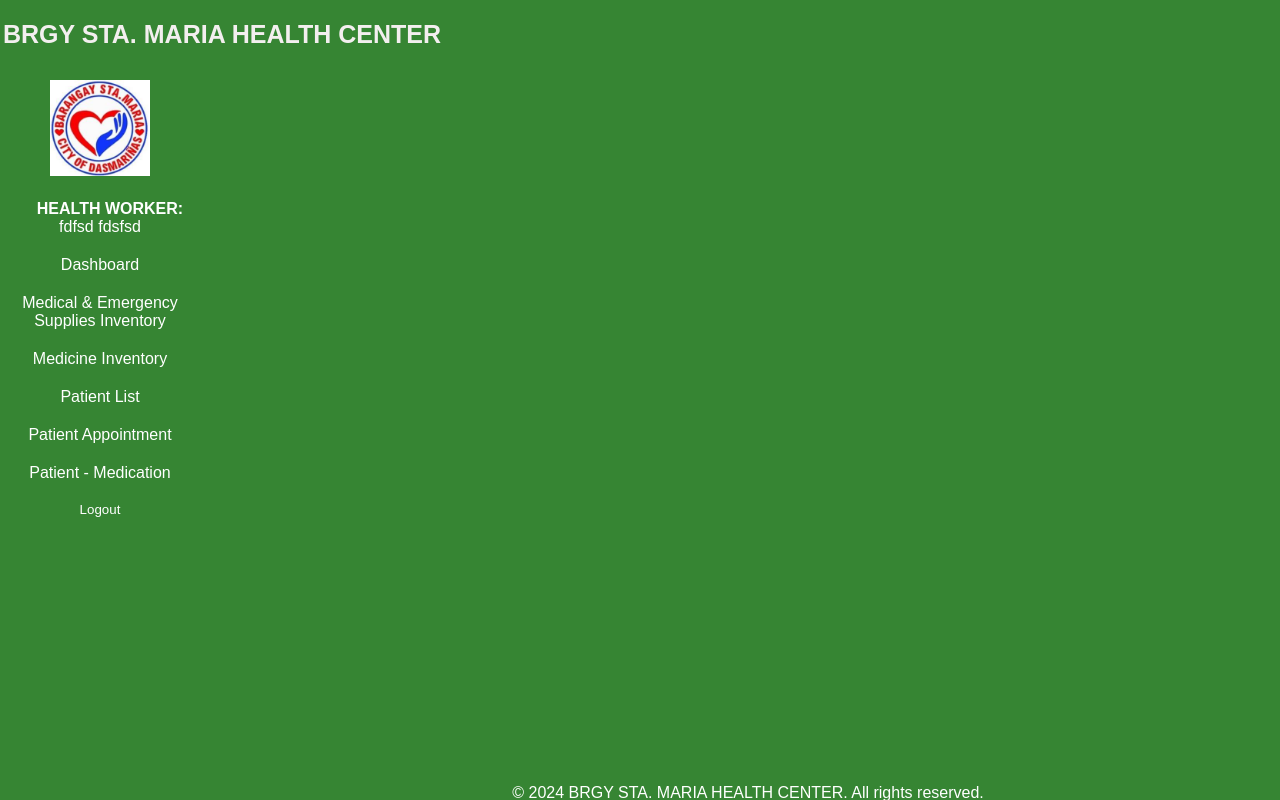
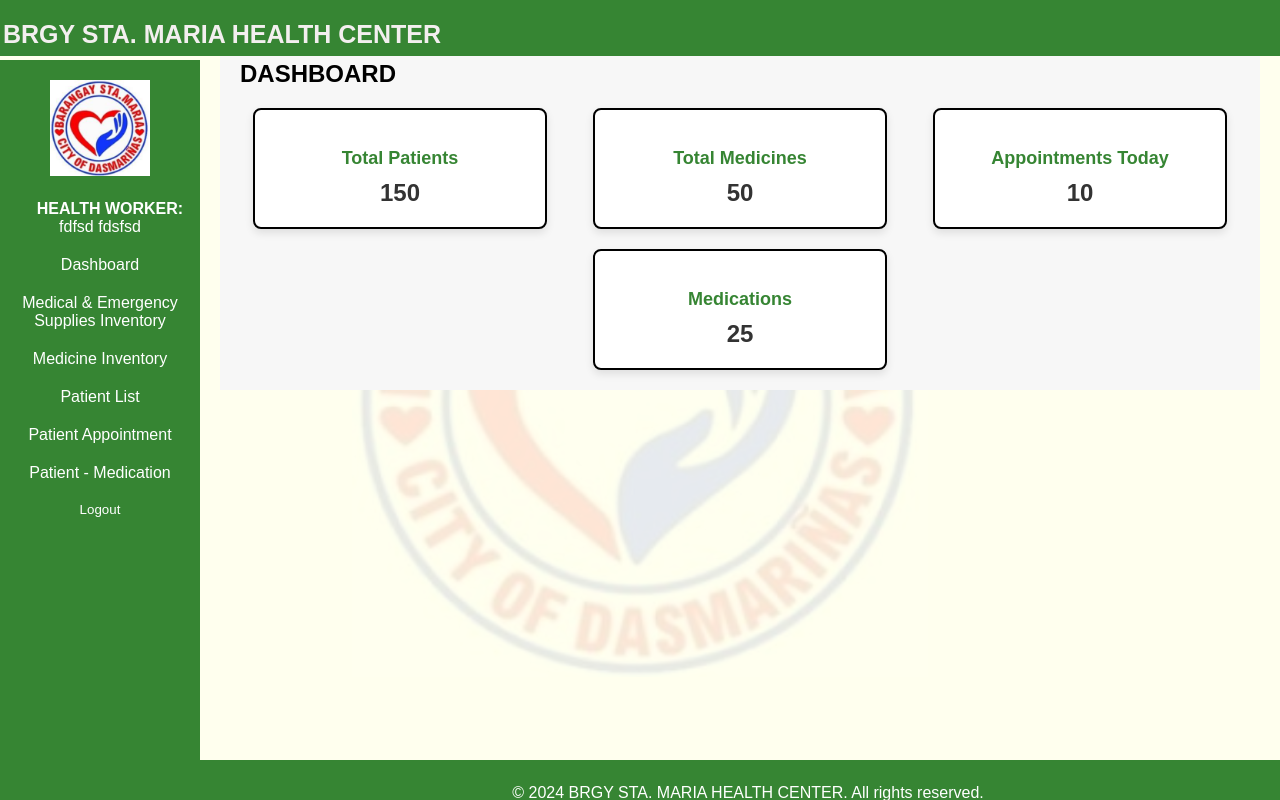
Before and after one commit to Gelosu/HCMS2, a PHP site: page /admin.php in a window 1280 px wide, after a click on "Dashboard". Run offline with PHP 8.4, Linux system fonts and the light colour scheme; a user stored in the database is signed in; data comes from the database, SQL or seed files in the repository; data that the repository does not hold is empty.

Commit message:
Add files via upload

```diff
--- a/P_MEDICATION/pmedication.php
+++ b/P_MEDICATION/pmedication.php
@@ -17,6 +17,7 @@
         </div>
     </div>
         <!-- Add Patient Medication Modal -->
+<!-- Add Medication Modal -->
 <div id="addMedicationModal" class="modal2">
     <div class="modal-content2">
         <span class="close" onclick="closeAddMedicationModal()">&times;</span>
@@ -39,6 +40,8 @@
                     </select>
                     <label for="amount">Amount:</label>
                     <input type="number" name="amount[]" class="medicine-amount" required>
+                    <!-- Create delete button for initial entry -->
+
                 </div>
             </div>
 
@@ -53,10 +56,12 @@
             <label for="medicationHealthWorker">Assigned Healthworker:</label>
             <input type="text" id="medicationHealthWorker" name="medicationHealthWorker" value="<?php echo htmlspecialchars($healthWorker); ?>" readonly>
 
+            <!-- Submit Button -->
             <input type="submit" value="Submit">
         </form>
     </div>
 </div>
+
 
 
 
@@ -85,6 +90,7 @@
 
 <!-- Add Medicine Button -->
 <button type="button" onclick="addEditMedicineField()">Add Another Medicine</button>
+
 
             <!-- Date and Time Input -->
             <label for="editMedicationDateTime">Date and Time:</label>
--- a/admin.php
+++ b/admin.php
@@ -56,6 +56,30 @@
 
 
 <div id="content">
+<section id="dashboard" class="section">
+    <h2>DASHBOARD</h2>
+
+    <div class="card-container">
+        <div class="card">
+            <h3>Total Patients</h3>
+            <p>150</p>
+        </div>
+        <div class="card">
+            <h3>Total Medicines</h3>
+            <p>50</p>
+        </div>
+        <div class="card">
+            <h3>Appointments Today</h3>
+            <p>10</p>
+        </div>
+        <div class="card">
+            <h3>Medications</h3>
+            <p>25</p>
+        </div>
+        <!-- Add more cards as needed -->
+    </div>
+</section>
+
 <?php
 
         include 'PATIENTLIST/patientlist.php';
@@ -546,6 +570,7 @@
         var sections = document.querySelectorAll('.section');
         sections.forEach(function(section) {
             if (section.id === sectionId) {
+                console.log("section check: ", sectionId)
                 section.style.display = 'block';
             } else {
                 section.style.display = 'none';
--- a/style3.css
+++ b/style3.css
@@ -25,7 +25,7 @@
             color: rgb(243, 239, 239);
             text-align: left;
             padding: 3px; /* Adjust the padding to make it smaller */
-            height: 100%; /* Adjust the height to make it thinner */
+            height: 50px; /* Adjust the height to make it thinner */
         }
 
         header h1 {
@@ -490,3 +490,48 @@
 .healthworker-name {
     font-weight: normal; /* Ensure the name is not bold */
 }
+
+#dashboard {
+    display: none;
+}
+
+#dashboard {
+    padding: 20px;
+    background-color: #f7f7f7;
+}
+
+.card-container {
+    display: flex;
+    gap: 20px;
+    flex-wrap: wrap; /* Cards will wrap if screen width is small */
+    justify-content: space-around; /* Centers the cards and leaves equal space */
+    margin-top: 20px;
+}
+
+.card {
+    background-color: white;
+    border: 2px solid black; /* Add a black border */
+    border-radius: 8px;
+    box-shadow: 0 4px 8px rgba(0, 0, 0, 0.1);
+    padding: 20px;
+    width: 250px;
+    text-align: center;
+    transition: transform 0.3s ease; /* Smooth hover effect */
+}
+
+.card:hover {
+    transform: translateY(-5px); /* Moves the card up on hover */
+}
+
+.card h3 {
+    font-size: 18px;
+    margin-bottom: 10px;
+    color: #368533;
+}
+
+.card p {
+    font-size: 24px;
+    font-weight: bold;
+    margin: 0;
+    color: #333;
+}
```
Also changed, not shown: functionforMEDICATION.js (+23 -2 lines), style.css (line endings or trailing spaces). Lines whose indentation alone changed are shown as unchanged.
